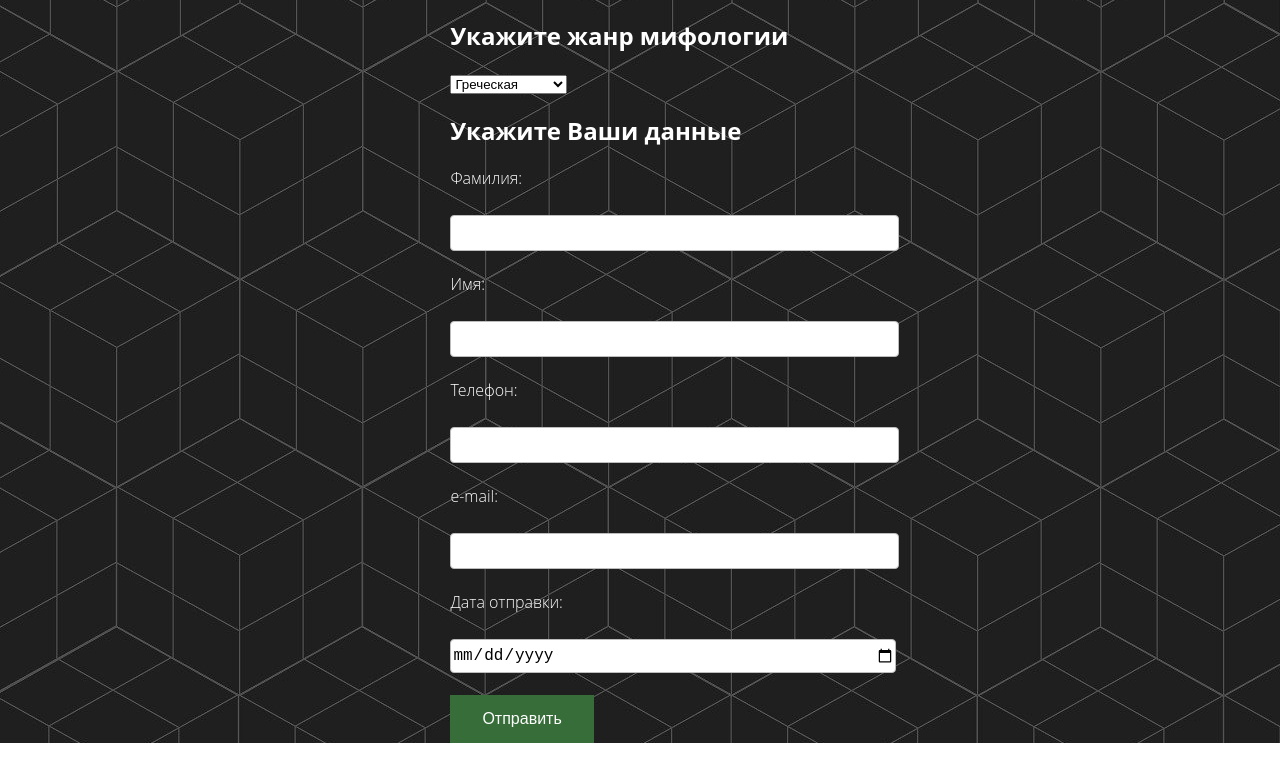
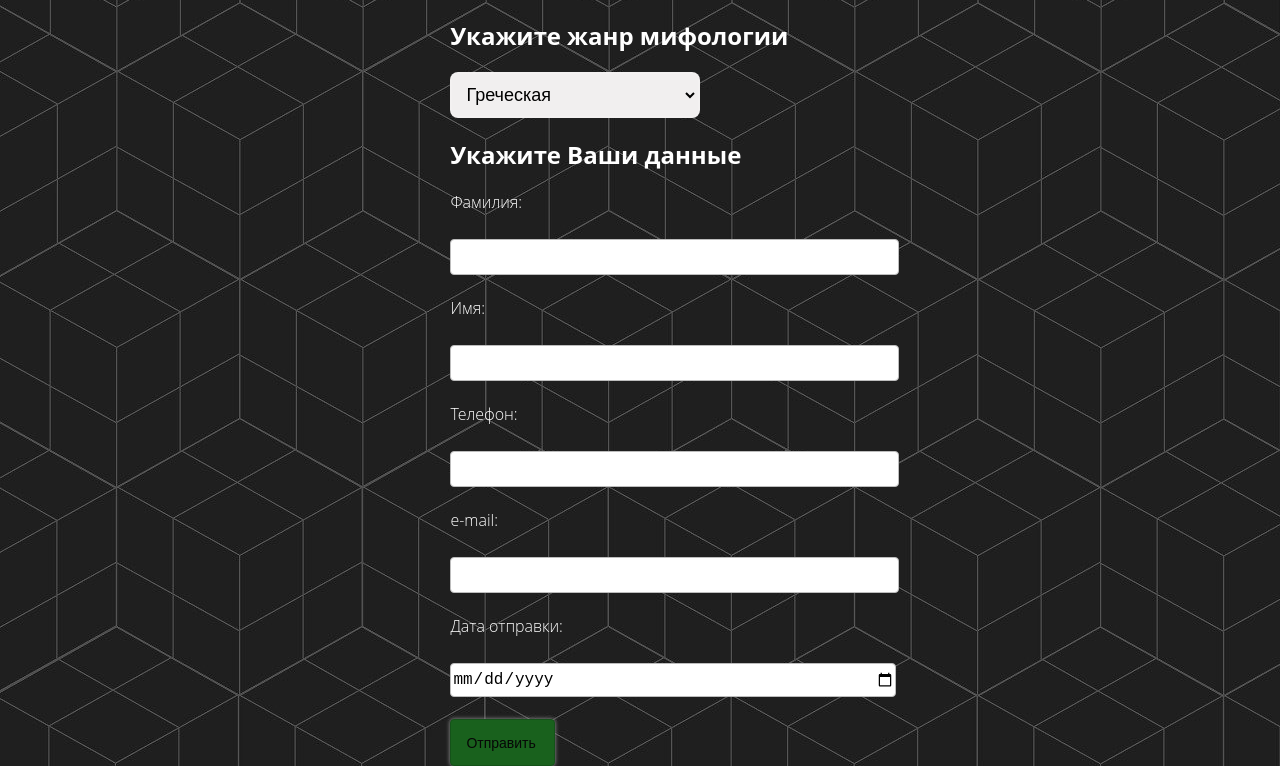
Before and after one commit to ThePryanic/berdnikovda.github.io, a plain HTML site: page pages/Forms.html in a window 1280 px wide. Shown: the part 175-941 px from the top of the page. Before the commit the page ends 918 px from the top, so only its background shows below. Drawn offline with Linux system fonts and the light colour scheme.

Commit message:
Add files via upload

```diff
--- a/style/style.css
+++ b/style/style.css
@@ -214,10 +214,10 @@ table th {
   border: 1px solid #bdbdbd;
   border-radius: 0.25rem;
 }
-.radio{
+.choise{
   display: block;
-	padding: 20px 60px;
-	background: #474747;
+  padding: 10px 10px;
+	background: #f1efef;
 	border: 2px solid rgba(255, 255, 255, 0.1);
 	border-radius: 8px;
 	font-size: 18px;
@@ -227,13 +227,25 @@ table th {
 	position: relative;
 }
 
-.button{
-  background-color: #366d38; /* Green */
-  border: none;
+.button {
+  color: #070707;
+  background-color: #19611d;
+  border: 1px solid #145219;
+  border-radius: 4px;
+  padding: 15px 18px 30px 15px;
+  cursor: pointer;
+  height:32px;
+  font-size:14px;
+  box-shadow: 0 0 4px #999;
+  background-position: center;
+  transition: 0.8s;
+  }
+  .button:hover {
+  background:#47f550 radial-gradient(circle, transparent 1%, #47a7f5 1%) center/15000%;
   color: white;
-  padding: 15px 32px;
-  text-align: center;
-  text-decoration: none;
-  display: inline-block;
-  font-size: 16px;
-}
+  }
+  .button:active{
+  background-color:#292d3e;
+  background-size: 100%;
+  transition: 0s;
+  }
```
